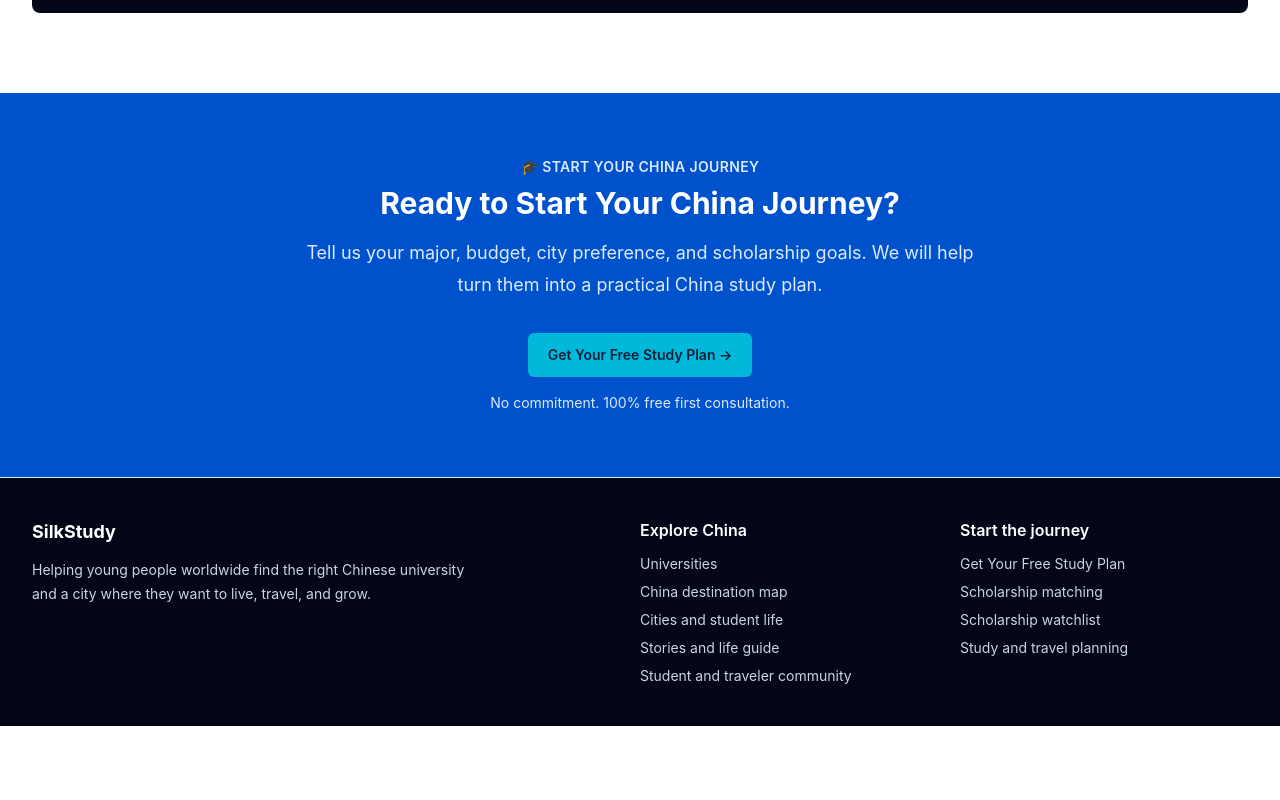
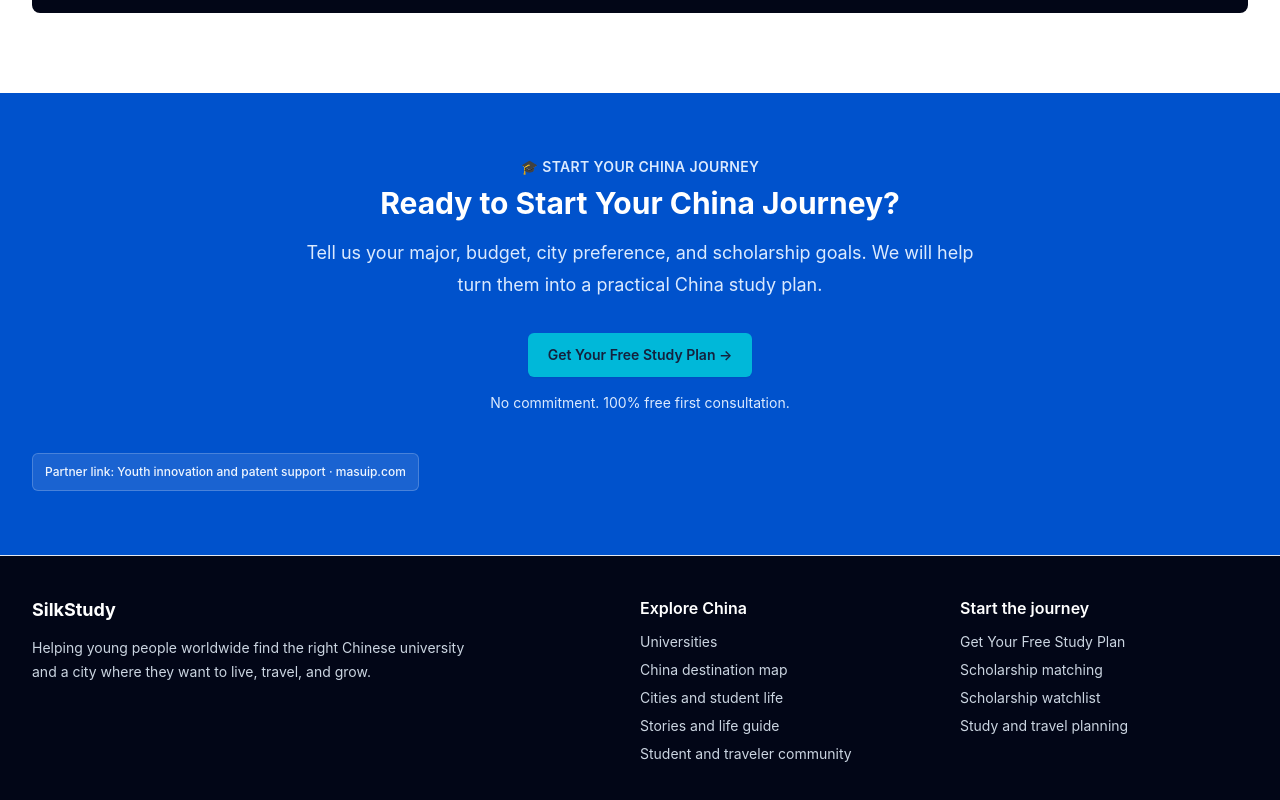
Before and after one commit to ipmasu/silkstudy, a Next.js app: page / in a window 1280 px wide. Shown: the part 4811-5611 px from the top of the page. Before the commit the page ends 5537 px from the top, so only its background shows below. Built offline with nearby package versions, Linux system fonts and the light colour scheme; no server answers.

Commit message:
Add homepage partner link

```diff
--- a/app/page.tsx
+++ b/app/page.tsx
@@ -735,6 +735,16 @@ export default async function HomePage() {
             <ButtonLink href={localize("/consultation")} variant="secondary">{isZh ? "\u83b7\u53d6\u514d\u8d39\u7559\u5b66\u65b9\u6848 \u2192" : "Get Your Free Study Plan ->"}</ButtonLink>
           </div>
           <p className="mt-4 text-sm text-blue-100">{isZh ? "\u65e0\u9700\u4ed8\u8d39\uff0c\u9996\u6b21\u8bc4\u4f30\u5b8c\u5168\u514d\u8d39\u3002" : "No commitment. 100% free first consultation."}</p>
+          <div className="mt-10 flex justify-start">
+            <a
+              href="https://masuip.com"
+              target="_blank"
+              rel="noopener noreferrer"
+              className="inline-flex rounded-md border border-white/20 bg-white/10 px-3 py-2 text-left text-xs font-medium leading-5 text-blue-50 transition hover:border-white/40 hover:bg-white/15 hover:text-white"
+            >
+              {isZh ? "友情链接：支持全球青少年科创与专利申请 · masuip.com" : "Partner link: Youth innovation and patent support · masuip.com"}
+            </a>
+          </div>
         </div>
       </section>
     </main>
```
